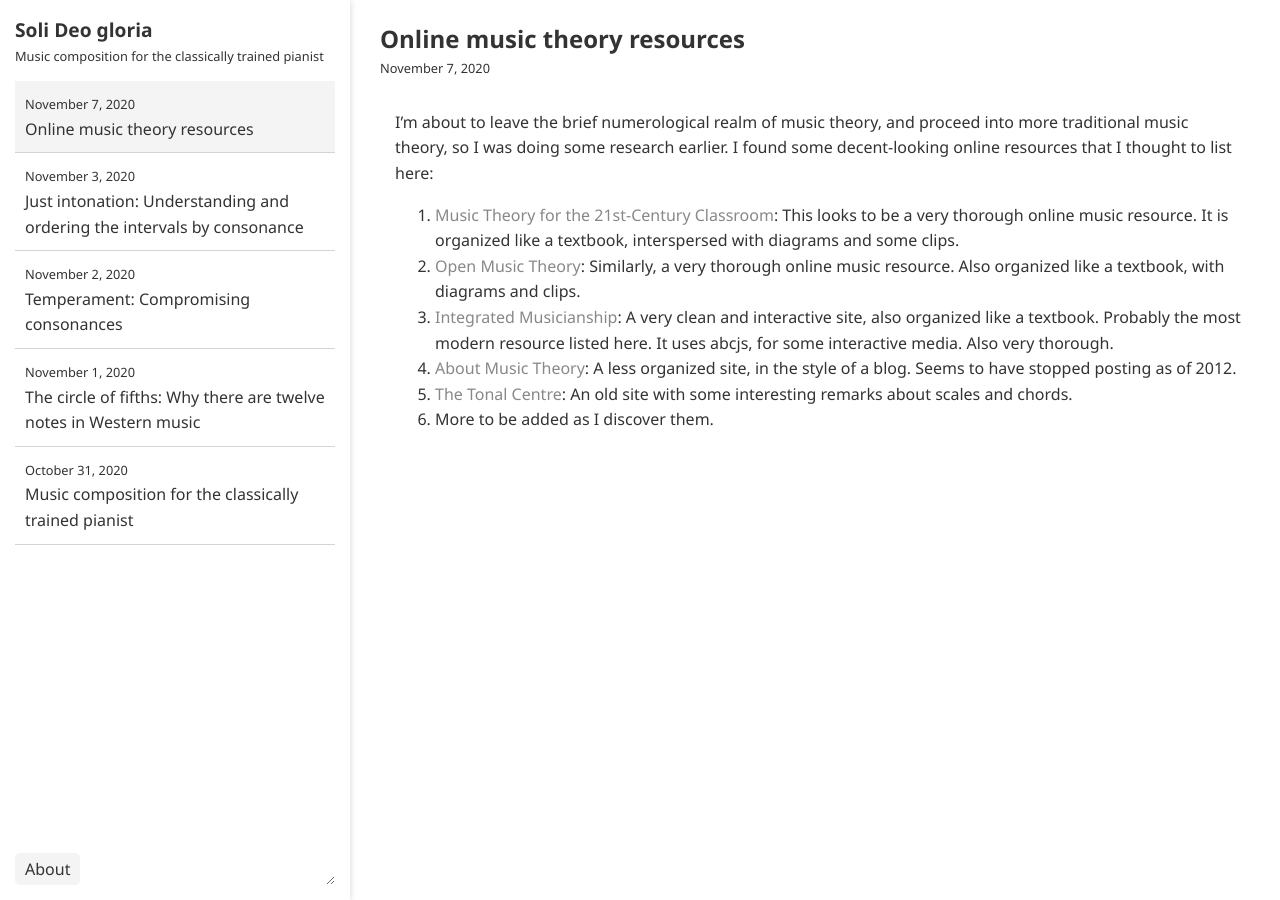
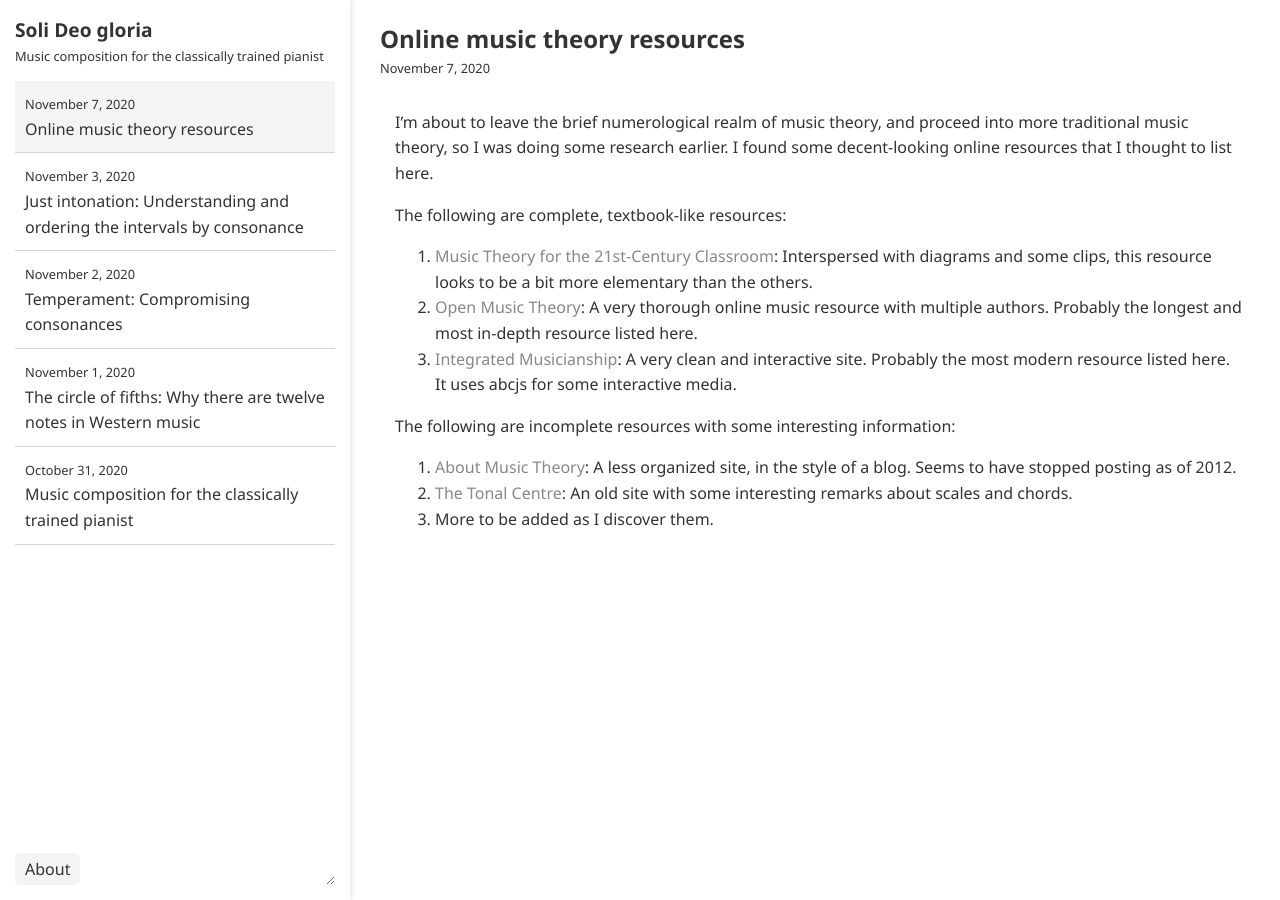
Before and after one commit to ansyblenetwork/sdg, a Jekyll site: the page built from _posts/2020-11-07-online-music-theory-resources.md, in a window 1280 px wide. Built offline with Jekyll 4.4.1, drawn with Linux system fonts in a browser that asks for light colours.

Commit message:
Update 2020-11-07-online-music-theory-resources.md

```diff
--- a/_posts/2020-11-07-online-music-theory-resources.md
+++ b/_posts/2020-11-07-online-music-theory-resources.md
@@ -2,11 +2,16 @@
 title: "Online music theory resources"
 ---
 
-I'm about to leave the brief numerological realm of music theory, and proceed into more traditional music theory, so I was doing some research earlier. I found some decent-looking online resources that I thought to list here:
+I'm about to leave the brief numerological realm of music theory, and proceed into more traditional music theory, so I was doing some research earlier. I found some decent-looking online resources that I thought to list here.
 
-1. [Music Theory for the 21st-Century Classroom](http://musictheory.pugetsound.edu/mt21c/MusicTheory.html): This looks to be a very thorough online music resource. It is organized like a textbook, interspersed with diagrams and some clips.
-2. [Open Music Theory](https://viva.pressbooks.pub/openmusictheory/): Similarly, a very thorough online music resource. Also organized like a textbook, with diagrams and clips.
-3. [Integrated Musicianship](https://intmus.github.io/): A very clean and interactive site, also organized like a textbook. Probably the most modern resource listed here. It uses abcjs, for some interactive media. Also very thorough.
+The following are complete, textbook-like resources:
+
+1. [Music Theory for the 21st-Century Classroom](http://musictheory.pugetsound.edu/mt21c/MusicTheory.html): Interspersed with diagrams and some clips, this resource looks to be a bit more elementary than the others.
+2. [Open Music Theory](https://viva.pressbooks.pub/openmusictheory/): A very thorough online music resource with multiple authors. Probably the longest and most in-depth resource listed here.
+3. [Integrated Musicianship](https://intmus.github.io/): A very clean and interactive site. Probably the most modern resource listed here. It uses abcjs for some interactive media.
+
+The following are incomplete resources with some interesting information:
+
 4. [About Music Theory](https://www.aboutmusictheory.com/c/uncategorized): A less organized site, in the style of a blog. Seems to have stopped posting as of 2012.
 5. [The Tonal Centre](http://www.tonalcentre.org/index.html): An old site with some interesting remarks about scales and chords.
 6. More to be added as I discover them.
```
